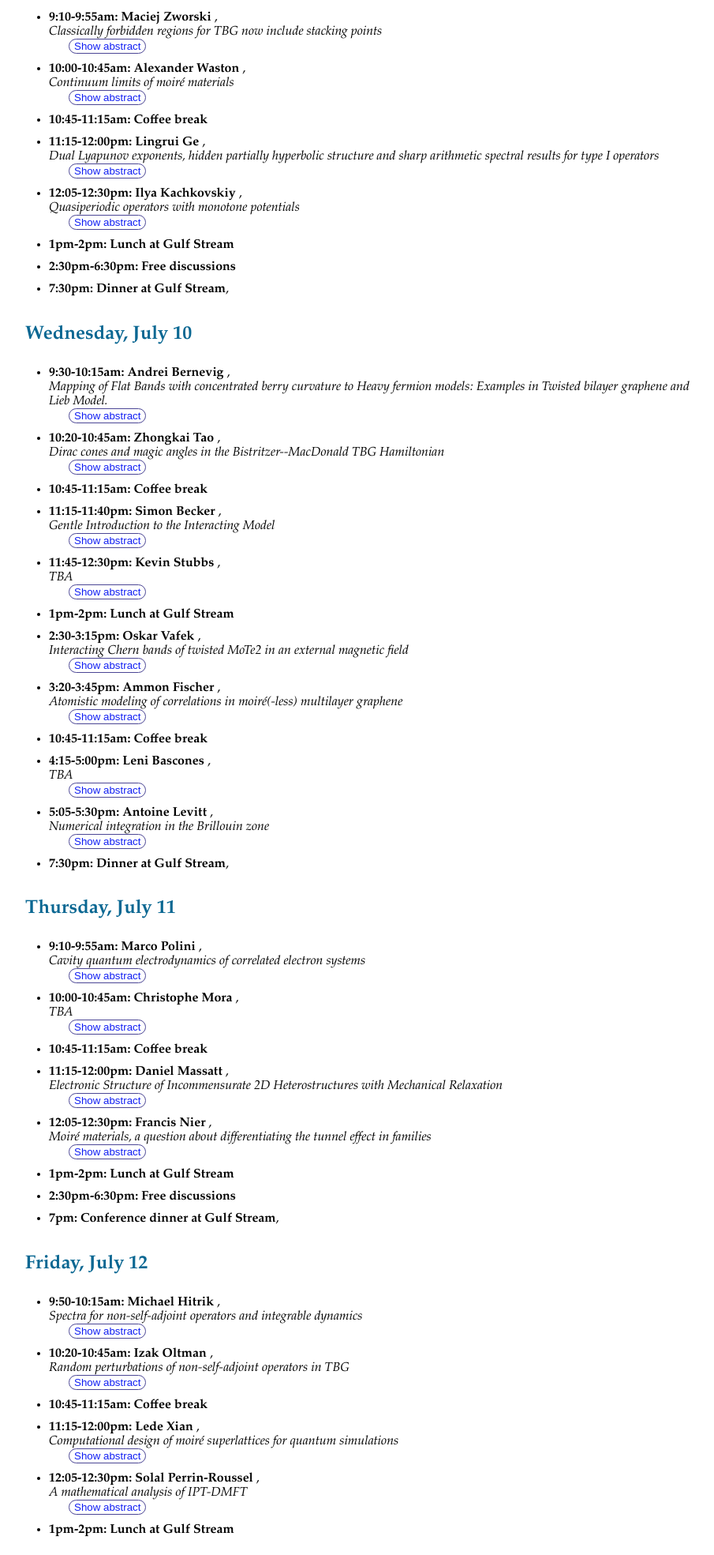
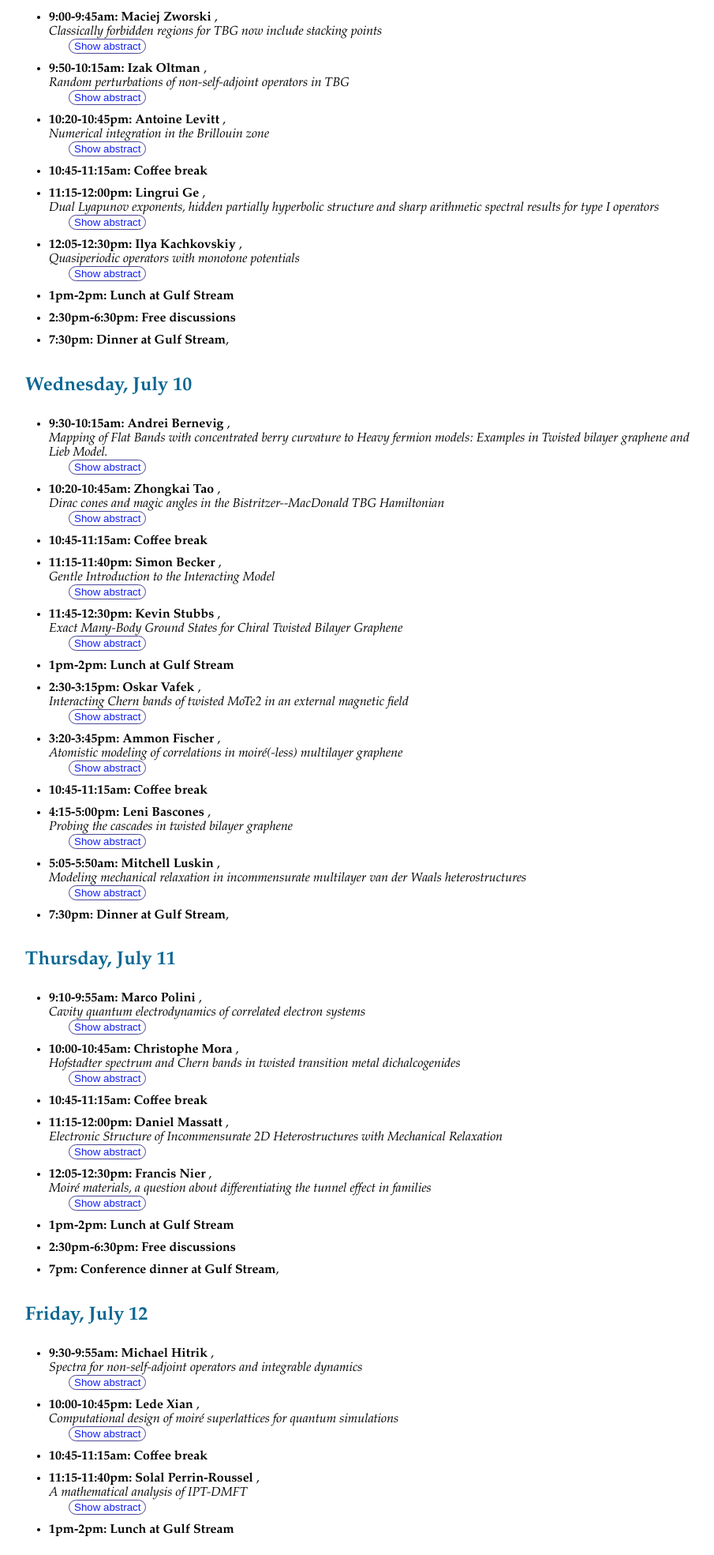
Before and after one commit to roscoff-2024/roscoff-2024.github.io, a plain HTML site: page program.html in a window 1280 px wide. Shown: the part 788-2757 px from the top of the page at 79% size, without its empty margins (168-1073 px from the left). Drawn offline with Linux system fonts and the light colour scheme.

Commit message:
Update files

```diff
--- a/program.html
+++ b/program.html
@@ -144,7 +144,7 @@ The first-order continuum model proposed by Bistritzer and MacDonald in 2011 acc
 
 
             <li>
-                <strong>9:10-9:55am: Maciej Zworski   </strong>,
+                <strong>9:00-9:45am: Maciej Zworski   </strong>,
                 <br>
                 <em>Classically forbidden regions for TBG now include stacking points</em>
                 <br>
@@ -157,17 +157,32 @@ points. Near interior points of the edges it follows from general results (joint
 
             <!-------------------------------------------->
 
+
            <li>
-                <strong>10:00-10:45am:  Alexander Waston </strong>,
+                <strong>9:50-10:15am:  Izak Oltman </strong>,
                 <br>
-                <em>Continuum limits of moiré materials</em>
+                <em> Random perturbations of non-self-adjoint operators in TBG </em>
                 <br>
                 <input class="spoilerbutton_abstract" type="button" value="Show abstract" onclick="this.value=this.value=='Show abstract'?'Hide abstract':'Show abstract';">
                 <div class="abstract">
-It is generally not practical to study moir\'e materials through atomic-scale models because, at twist angles close to the magic angle 1^\circ, a moir\'e unit cell contains thousands of atoms. It is
-now well-known that the Bistritzer-MacDonald continuum model introduced in 2011 fairly accurately describes the physics of twisted bilayer graphene close to the magic angle. I will present rigorous mathematical work and numerical computations clarifying (1) higher-order corrections to this model and how they affect the model's symmetries, and (2) how the model describes physics even at large twist angles through a homogenization limit.
+In this talk, I will briefly survey current results about random perturbations of non-self-adjoint operators arising in modeling twisted bilayer graphene. I will then present a general result about the spectral properties of random compact perturbations of Fredholm operators of index 0. This is joint work with Simon Becker and Martin Vogel.
                 </div>
             </li>
+
+
+
+
+        <li>
+            <strong>10:20-10:45pm:  Antoine Levitt  </strong>,
+            <br>
+            <em> Numerical integration in the Brillouin zone  </em>
+            <br>
+            <input class="spoilerbutton_abstract" type="button" value="Show abstract" onclick="this.value=this.value=='Show abstract'?'Hide abstract':'Show abstract';">
+            <div class="abstract">
+ I will review numerical methods for the computation of Brillouin zone integrals, focusing on a recently introduced Brillouin zone complex deformation, which allows for the direct computation, without regularization, of Green functions and resonances.
+            </div>
+        </li>
+
 
             <li> <strong> 10:45-11:15am: Coffee break </strong>
                 <br>
@@ -286,11 +301,11 @@ In recent years, twisted bilayer graphene (TBG) has emerged as a captivating sub
         <li>
             <strong>11:45-12:30pm: Kevin Stubbs  </strong>,
             <br>
-            <em> TBA </em>
+            <em> Exact Many-Body Ground States for Chiral Twisted Bilayer Graphene </em>
             <br>
             <input class="spoilerbutton_abstract" type="button" value="Show abstract" onclick="this.value=this.value=='Show abstract'?'Hide abstract':'Show abstract';">
             <div class="abstract">
-TBA            </div>
+Abstract: One of the most remarkable theoretical findings of magic angle twisted bilayer graphene (TBG) is existence of Hartree-Fock states which are exact ground states of the corresponding interacting Hamiltonian at the chiral limit. The key properties which led to this remarkable result have been idealized to define flat-band interacting (FBI) Hamiltonians. In this talk, I will discuss our recent work which characterizes all possible Hartree-Fock ground states for frustration-free FBI Hamiltonians. I will also present some new findings which prove, in certain cases, that all many-body ground states of the FBI Hamiltonian for TBG can be written as a linear combination of Hartree-Fock ground states. This talk is based on joint work with Simon Becker and Lin Lin.            </div>
         </li>
 
 
@@ -339,24 +354,29 @@ The experimental observation of flavor-symmetry broken phases and superconductiv
         <li>
             <strong>4:15-5:00pm: Leni Bascones   </strong>,
             <br>
-                <em> TBA </em>
+                <em> Probing the cascades in twisted bilayer graphene </em>
                 <br>
                 <input class="spoilerbutton_abstract" type="button" value="Show abstract" onclick="this.value=this.value=='Show abstract'?'Hide abstract':'Show abstract';">
                 <div class="abstract">
-TBA                </div>
+The cascades in twisted bilayer graphene involve a reorganization of the spectral weight up to several tens meV with resets, band flattening, minima of the density of states at the Fermi level in STM experiments and sawtooh peaks in the inverse compressibility. Recently, based on DMFT calculations, we showed that the formation of local moments and heavy quasiparticles, and not a symmetry breaking process, is responsible for the cascade phenomena.  After introducing, the cascades and our results for the STM and inverse compressibility, I will discuss how this description compares with  other observed phenomena in TBG and propose novel ways to probe the cascades.
+                </div>
 
 
         </li>
+
       <li>
-            <strong>5:05-5:30pm:  Antoine Levitt  </strong>,
+                <strong>5:05-5:50am:  Mitchell Luskin </strong>,
                 <br>
-            <em> Numerical integration in the Brillouin zone  </em>
+                <em>Modeling mechanical relaxation in incommensurate multilayer van der Waals heterostructures</em>
                 <br>
                 <input class="spoilerbutton_abstract" type="button" value="Show abstract" onclick="this.value=this.value=='Show abstract'?'Hide abstract':'Show abstract';">
                 <div class="abstract">
- I will review numerical methods for the computation of Brillouin zone integrals, focusing on a recently introduced Brillouin zone complex deformation, which allows for the direct computation, without regularization, of Green functions and resonances.
+The incommensurate stacking of multilayered two-dimensional materials is a challenging problem from a theoretical perspective and an intriguing avenue for manipulating their physical properties. We will present a multiscale model to obtain the mechanical relaxation pattern of twisted trilayer van der Waals (vdW) heterostructures with two independent twist angles, a generally incommensurate system without a supercell description. We adopt the configuration space as a natural description of such incommensurate layered materials, based on the local environment of atomic positions, bypassing the need for commensurate approximations.
+
+To obtain the relaxation pattern, we perform energy minimization with respect to the relaxation displacement vectors.   We show that the relaxation patterns of twisted trilayer graphene is “moiré of moiré,” as a result of the incommensurate coupling two bilayer moiré patterns. We also show that, in contrast to the symmetry-preserving in-plane relaxation in twisted bilayers, trilayer relaxation can break the two-fold rotational symmetry about the xy plane when the two twist angles are equal.
                 </div>
             </li>
+
 
 
 
@@ -403,11 +423,14 @@ TBA
             <li>
                 <strong>10:00-10:45am:  Christophe Mora </strong>,
                 <br>
-                <em>TBA </em>
+                <em>Hofstadter spectrum and Chern bands in twisted transition metal dichalcogenides </em>
                 <br>
                 <input class="spoilerbutton_abstract" type="button" value="Show abstract" onclick="this.value=this.value=='Show abstract'?'Hide abstract':'Show abstract';">
                 <div class="abstract">
-TBA
+We discuss the band structure of twisted bilayer transition metal dichalcogenides, such as WSe2, under an applied magnetic field. Employing the recently developed adiabatic model of twisted transition metal dichalcogenides, we show a particularly simple band structure at one negative flux quantum per unit cell where the fictitious magnetic field is on average canceled. By varying the twist angle, we explore the evolution of the magnetic butterfly spectrum from a regime characterized by well-localized orbitals to one of nearly plane waves. We hence clarify the origin of the topological bands identified at zero magnetic field.
+
+Furthermore, we analyze the magnetic field spectrum of twisted bilayer MoTe2, which has recently been suggested to feature higher Landau level analogues. We show that at negative unit flux per unit cell, the bands display remarkable similarity to nearly free electrons, even in regimes where the adiabatic approximation breaks down. This sheds new light on the interpretation of the recently observed topologically ordered states in MoTe2.
+
                 </div>
             </li>
 
@@ -483,7 +506,7 @@ After recalling some techniques for recovering effective equations from Floquet-
 
 
             <li>
-                <strong>9:50-10:15am: Michael Hitrik   </strong>,
+                <strong>9:30-9:55am: Michael Hitrik   </strong>,
                 <br>
                 <em> Spectra for non-self-adjoint operators and integrable dynamics</em>
                 <br>
@@ -495,24 +518,11 @@ Non-self-adjoint operators appear in many settings, from kinetic theory and quan
 
             <!-------------------------------------------->
 
-            <li>
-                <strong>10:20-10:45am:  Izak Oltman </strong>,
-                <br>
-                <em> Random perturbations of non-self-adjoint operators in TBG </em>
-                <br>
-                <input class="spoilerbutton_abstract" type="button" value="Show abstract" onclick="this.value=this.value=='Show abstract'?'Hide abstract':'Show abstract';">
-                <div class="abstract">
-In this talk, I will briefly survey current results about random perturbations of non-self-adjoint operators arising in modeling twisted bilayer graphene. I will then present a general result about the spectral properties of random compact perturbations of Fredholm operators of index 0. This is joint work with Simon Becker and Martin Vogel.
-                </div>
-            </li>
 
-            <li> <strong> 10:45-11:15am: Coffee break </strong>
-                <br>
-            </li>
 
 
         <li>
-            <strong>11:15-12:00pm: Lede Xian </strong>,
+            <strong>10:00-10:45pm: Lede Xian </strong>,
             <br>
                 <em>  Computational design of moiré superlattices for quantum simulations   </em>
                 <br>
@@ -521,9 +531,14 @@ In this talk, I will briefly survey current results about random perturbations o
 Twisted two-dimensional materials are one of the popular research topics in the field of 2D materials and condensed matter physics. Twisted stacking allows one to turn 2D materials into strongly correlated systems, providing unpretending opportunity to investigate strongly correlated physics in a relatively simple but highly tunable setup. While early research started from twisted graphene systems, using large-scale Density Functional Theory calculations, we extend the study to various other 2D materials, such as twisted BN, MoS2, GeSe, etc. Basing on the electronic structures and atomic symmetry of 2D materials, we can design twisted moiré systems to realize strongly correlated models in various lattice types and in different dimensionalities. More recently, we further design moiré systems that can realize a square-lattice Hubbard model strong frustration due to the next nearest neighbour hopping, which are expected to host unconventional superconductivity in close analogy to those of cuprate high-temperature superconductors. We believe these highly tunable 2D moiré systems will provide novel platforms for the simulation of correlated quantum state of matters.                </div>
 
 
+          <li> <strong> 10:45-11:15am: Coffee break </strong>
+                <br>
+            </li>
+
+
         </li>
         <li>
-            <strong>12:05-12:30pm: Solal Perrin-Roussel </strong>,
+            <strong>11:15-11:40pm: Solal Perrin-Roussel </strong>,
             <br>
             <em> A mathematical analysis of IPT-DMFT </em>
             <br>
```
Also changed, not shown: speakers.html (+0 -1 lines). Lines whose indentation alone changed are shown as unchanged.
